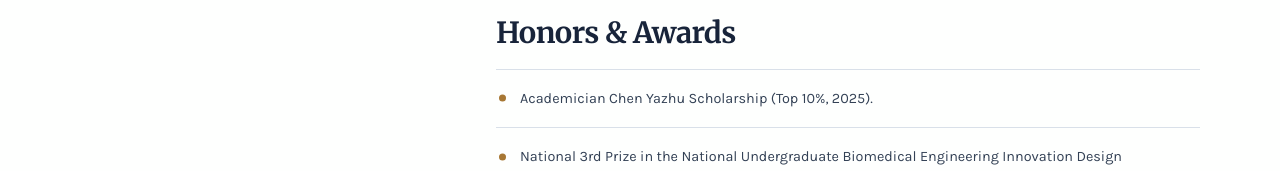
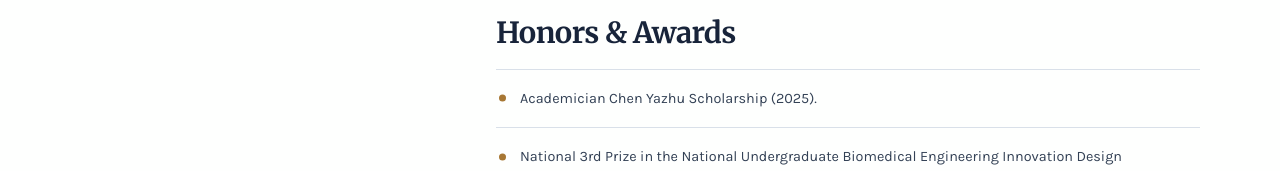
Before and after one commit to he-jingyi/he-jingyi.github.io, a React (Vite) app: page / in a window 1280 px wide. Shown: the part 1946-2117 px from the top of the page. Built offline with nearby package versions, Linux system fonts and the light colour scheme.

Commit message:
Remove scholarship percentile from honors

```diff
--- a/app/page.tsx
+++ b/app/page.tsx
@@ -1,7 +1,7 @@
 import PrismNavigation from "./PrismNavigation";
 
 const honorsAndAwards = [
-  "Academician Chen Yazhu Scholarship (Top 10%, 2025).",
+  "Academician Chen Yazhu Scholarship (2025).",
   "National 3rd Prize in the National Undergraduate Biomedical Engineering Innovation Design Competition (2025).",
   "2nd Prize in the Contemporary Undergraduate Mathematical Contest in Modeling (Shanghai Region) (2024).",
   "Class C Excellent Undergraduate Scholarship (2024).",
```
